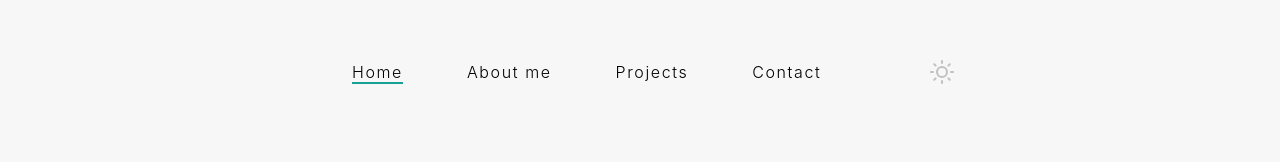
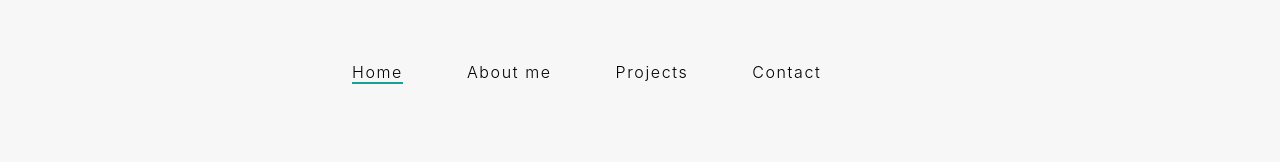
Before and after one commit to m-kutnik/m-kutnik.github.io, a Vue app: page / in a window 1280 px wide. Shown: the top 162 px of the page. Built offline with nearby package versions, Linux system fonts and the light colour scheme; a web font is replaced by a local one; what lottie-vuejs would draw is missing.

Commit message:
Change icons colors

```diff
--- a/src/components/ThemeSwitcher.vue
+++ b/src/components/AppThemeSwitcher.vue
@@ -34,13 +34,13 @@
   align-items: center;
   background: none;
   border: none;
-  stroke: rgb(139, 139, 139, 0.5);
+  color: rgb(139, 139, 139, 0.5);
   cursor: pointer;
   margin-bottom: 32px;
 
   &:focus,
   &:hover {
-    stroke: var(--link);
+    color: var(--link);
   }
 }
 </style>
--- a/src/components/TheNavbar.vue
+++ b/src/components/TheNavbar.vue
@@ -4,18 +4,18 @@
       <icon-home />
     </router-link>
     <app-navigation class="hide-on-mobile" />
-    <theme-switcher class="item-right" />
+    <app-theme-switcher class="item-right" />
   </nav>
 </template>
 
 <script>
-import ThemeSwitcher from '@/components/ThemeSwitcher'
+import AppThemeSwitcher from '@/components/AppThemeSwitcher'
 import AppNavigation from './AppNavigation'
 
 export default {
   name: 'TheNavbar',
   components: {
-    ThemeSwitcher,
+    AppThemeSwitcher,
     AppNavigation,
   },
 }
@@ -33,11 +33,11 @@
   display: flex;
   justify-content: center;
   align-items: center;
-  stroke: rgb(139, 139, 139, 0.5);
+  color: rgb(139, 139, 139, 0.5);
 
   &:focus,
   &:hover {
-    stroke: var(--link);
+    color: var(--link);
   }
 }
 </style>
```
